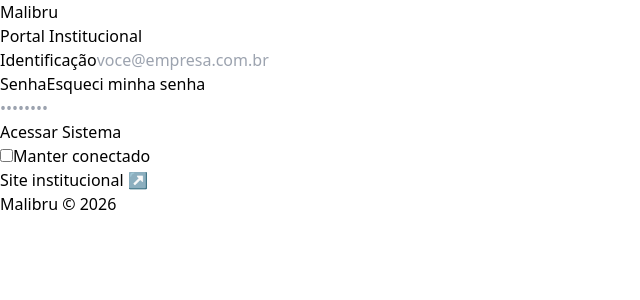
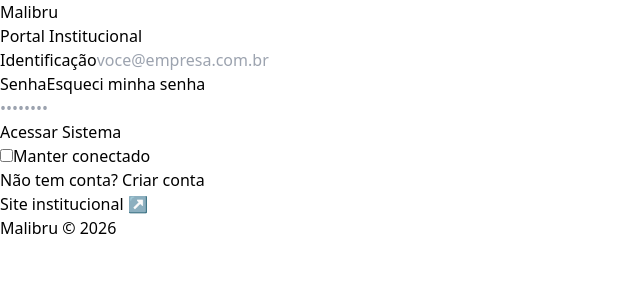
Before and after one commit to MattSouza14/FrontEndMalibru, a React app in the folder app/: page /Login in a window 1280 px wide. Shown: the top 300 px of the page, without its empty margins (0-640 px from the left). Built offline with nearby package versions, Linux system fonts and the light colour scheme; no server answers; the HTML template or start-up script is replaced by a standard one.

Commit message:
Integração da rota de login com o frontend(funcionando)

```diff
--- a/app/src/pages/LoginPage.jsx
+++ b/app/src/pages/LoginPage.jsx
@@ -1,32 +1,80 @@
+import { useState } from 'react';
+import { Link, useNavigate } from 'react-router-dom';
+import { login } from '../services/authService';
+
 export default function LoginPage() {
+  const navigate = useNavigate();
+
+  const [email, setEmail] = useState('');
+  const [senha, setSenha] = useState('');
+  const [manterConectado, setManterConectado] = useState(false);
+  const [error, setError] = useState(null);
+  const [loading, setLoading] = useState(false);
+
+  async function handleSubmit(e) {
+    e.preventDefault();
+    setError(null);
+    setLoading(true);
+
+    try {
+      const data = await login({ email, senha });
+
+      const storage = manterConectado ? localStorage : sessionStorage;
+      storage.setItem('token', data.token);
+      storage.setItem('user', JSON.stringify(data.user));
+
+      navigate('/');
+    } catch (err) {
+      if (err.code === 'CREDENCIAIS_INVALIDAS') {
+        setError('E-mail ou senha incorretos.');
+      } else if (err.code === 'CONTA_NAO_ATIVADA') {
+        setError('Sua conta ainda não foi ativada. Aguarde a validação.');
+      } else if (err.code === 'VALIDATION_ERROR') {
+        setError('Preencha e-mail e senha corretamente.');
+      } else {
+        setError(err.message || 'Não foi possível acessar o sistema.');
+      }
+    } finally {
+      setLoading(false);
+    }
+  }
+
   return (
-        <div className = "min-h-screen flex items-center justify-center bg-gray-100">
-            <div className = "w-full max-w-[440px] bg-white border border-primary/10 shadow-[0_15px_50px_ -12px_rgba(6,78,59,0.08)] p-10 md:p-14 animate-reveal">
-            {/* Logo e Header */}
-                <div className = "text-center mb-14">
-                    <div className = "mb-4 inline-block">
-                        <div className = "size-10 border border-primary/10 flex items-center justify-center">
-                            <div className = "size-6 bg-primary">
+    <div className="min-h-screen flex items-center justify-center bg-gray-100">
+      <div className="w-full max-w-[440px] bg-white border border-primary/10 shadow-[0_15px_50px_-12px_rgba(6,78,59,0.08)] p-10 md:p-14 animate-reveal">
+        <div className="text-center mb-14">
+          <div className="mb-4 inline-block">
+            <div className="size-10 border border-primary/10 flex items-center justify-center">
+              <div className="size-6 bg-primary" />
             </div>
-                        </div>
-                        <h1 className = "font-serif text-4xl text-primary mb-2 font-medium tracking-tight">
+            <h1 className="font-serif text-4xl text-primary mb-2 font-medium tracking-tight">
               Malibru
             </h1>
             <p className="text-[10px] uppercase tracking-[0.25em] text-primary/50 font-semibold">
               Portal Institucional
             </p>
           </div>
-                    <form action="" className="space-y-6">
+
+          {error && (
+            <div className="mb-6 p-3 bg-red-50 border border-red-200 text-red-700 text-sm text-left">
+              {error}
+            </div>
+          )}
+
+          <form onSubmit={handleSubmit} className="space-y-6">
             <label className="block group space-y-1.5">
-                        <span className="text-[10px] uppercase trackin-widest text-muted-foreground font-bold px-0.5 group-focus-within:text-primary transition-colors">
+              <span className="text-[10px] uppercase tracking-widest text-muted-foreground font-bold px-0.5 group-focus-within:text-primary transition-colors">
                 Identificação
               </span>
-                        <input type="email"
+              <input
+                type="email"
                 required
                 autoComplete="email"
+                value={email}
+                onChange={(e) => setEmail(e.target.value)}
                 className="w-full px-4 py-3.5 bg-white border border-border focus:border-primary focus:ring-0 focus:outline-none transition-all text-foreground text-sm font-light placeholder:text-muted-foreground/50"
-                               placeholder="voce@empresa.com.br" />
-
+                placeholder="voce@empresa.com.br"
+              />
             </label>
 
             <label className="block group space-y-1.5">
@@ -45,23 +93,32 @@ export default function LoginPage() {
                 type="password"
                 required
                 autoComplete="current-password"
+                value={senha}
+                onChange={(e) => setSenha(e.target.value)}
                 className="w-full px-4 py-3.5 bg-white border border-border focus:border-primary focus:ring-0 focus:outline-none transition-all text-foreground text-sm placeholder:text-muted-foreground/50"
                 placeholder="••••••••"
               />
             </label>
+
             <div className="pt-4">
               <button
                 type="submit"
-                            className="w-full bg-primary hover:bg-primary/90 text-primary-foreground py-4 text-xs font-bold uppercase tracking-[0.2em] transition-all duration-500 shadow-md hover:shadow-lg disabled:opacity-50 inline-flex items-center justify-center gap-2 cursor-pointer">
-                                Acessar Sistema
+                disabled={loading}
+                className="w-full bg-primary hover:bg-primary/90 text-primary-foreground py-4 text-xs font-bold uppercase tracking-[0.2em] transition-all duration-500 shadow-md hover:shadow-lg disabled:opacity-50 inline-flex items-center justify-center gap-2 cursor-pointer"
+              >
+                {loading ? 'Acessando...' : 'Acessar Sistema'}
               </button>
             </div>
+
             <div className="flex items-center space-x-3 pt-2">
               <div className="flex-1 h-px bg-border" />
               <label className="flex items-center space-x-2 cursor-pointer group">
                 <input
                   type="checkbox"
-                            className="size-3 border-border text-primary focus:ring-0 rounded-none cursor-pointer"/>
+                  checked={manterConectado}
+                  onChange={(e) => setManterConectado(e.target.checked)}
+                  className="size-3 border-border text-primary focus:ring-0 rounded-none cursor-pointer"
+                />
                 <span className="text-[11px] text-muted-foreground group-hover:text-foreground transition-colors">
                   Manter conectado
                 </span>
@@ -69,6 +126,14 @@ export default function LoginPage() {
               <div className="flex-1 h-px bg-border" />
             </div>
           </form>
+
+          <p className="mt-8 text-sm text-muted-foreground">
+            Não tem conta?{' '}
+            <Link to="/register" className="text-primary hover:underline font-medium">
+              Criar conta
+            </Link>
+          </p>
+
           <div className="mt-16 text-center">
             <div className="flex items-center justify-between text-xs mb-4">
               <a
```
Lines whose indentation alone changed are shown as unchanged.
